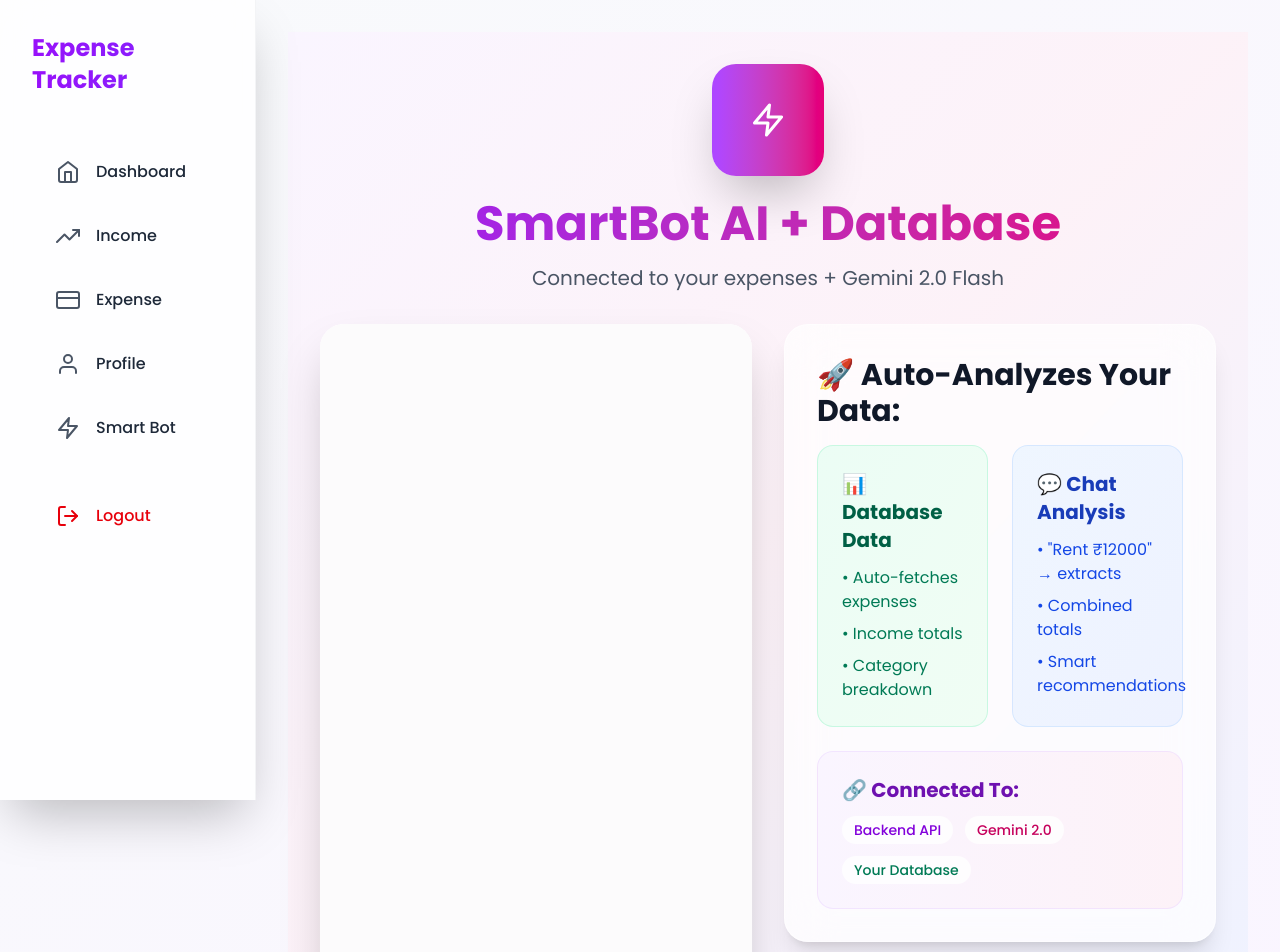
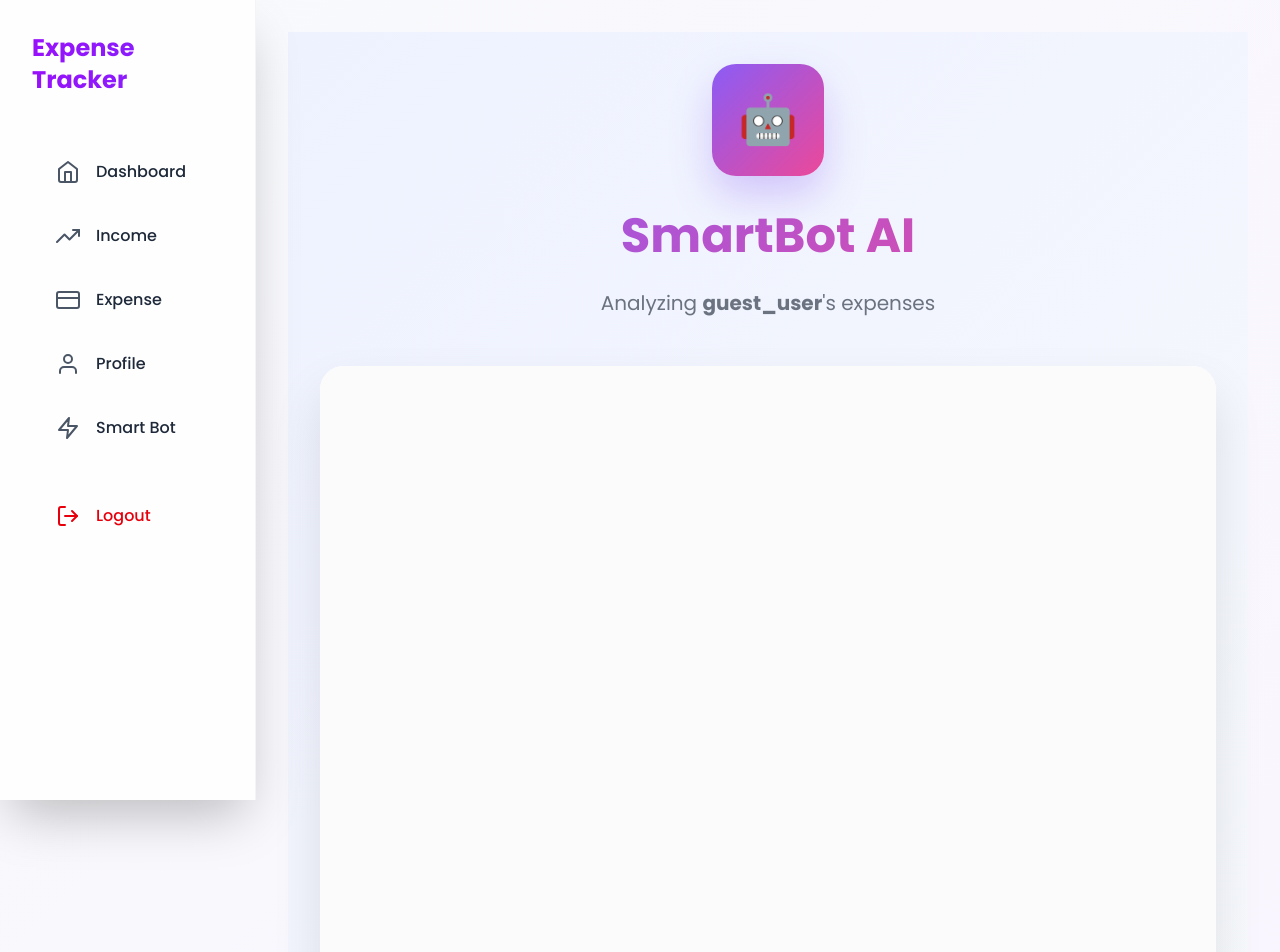
Before and after one commit to M-VISHAL-KAMATH24/Expense_Tracker, a React (Vite) app in the folder frontend/expense-tracker/: page /dashboard/smart-bot in a window 1280 px wide. Shown: the top 952 px of the page. Built offline with nearby package versions, Linux system fonts and the light colour scheme.

Commit message:
smart agent

```diff
--- a/frontend/expense-tracker/src/App.jsx
+++ b/frontend/expense-tracker/src/App.jsx
@@ -1,14 +1,15 @@
-import React from 'react'
+import React from 'react';
 import { BrowserRouter as Router, Routes, Route, Navigate } from "react-router-dom";
+import { AuthProvider } from './context/AuthContext.jsx';  // ✅ .jsx
 import AuthLayout from './components/layouts/AuthLayout';
 import Login from './pages/Auth/Login';
 import SignUp from './pages/Auth/SignUp';
-import DashboardLayout from './pages/Dashboard/DashboardLayout';  // ✅ New Layout
-import Overview from './pages/Dashboard/Overview';               // ✅ Overview
-import Income from './pages/Dashboard/Income';                   // ✅ Income
-import Expense from './pages/Dashboard/Expense';                 // ✅ Expense
-import Profile from './pages/Dashboard/Profile';                 // ✅ Profile
-import SmartBot from './pages/Dashboard/SmartBot';              // ✅ SmartBot
+import DashboardLayout from './pages/Dashboard/DashboardLayout';
+import Overview from './pages/Dashboard/Overview';
+import Income from './pages/Dashboard/Income';
+import Expense from './pages/Dashboard/Expense';
+import Profile from './pages/Dashboard/Profile';
+import SmartBot from './pages/Dashboard/SmartBot';
 
 const Root = () => {
   const isAuthenticated = !!localStorage.getItem("token");
@@ -17,11 +18,12 @@ const Root = () => {
 
 const App = () => {
   return (
+    <AuthProvider>
       <Router>
         <Routes>
           <Route path="/" element={<Root />} />
           <Route path="/login" element={<AuthLayout><Login /></AuthLayout>} />
-        <Route path="/signup" element={<AuthLayout><SignUp /></AuthLayout>} />
+          <Route path="/signup" element={<AuthLayout><SignUp /></AuthLayout>} />  {/* ✅ FIXED! */}
           <Route path="/dashboard" element={<DashboardLayout />}>
             <Route index element={<Navigate to="overview" replace />} />
             <Route path="overview" element={<Overview />} />
@@ -32,6 +34,7 @@ const App = () => {
           </Route>
         </Routes>
       </Router>
+    </AuthProvider>
   );
 };
 
--- /dev/null
+++ b/frontend/expense-tracker/src/context/AuthContext.jsx
@@ -0,0 +1,40 @@
+import React, { createContext, useContext, useState, useEffect } from 'react';
+
+const AuthContext = createContext();
+
+export const useAuth = () => {
+  const context = useContext(AuthContext);
+  if (!context) throw new Error('useAuth must be used within AuthProvider');
+  return context;
+};
+
+export const AuthProvider = ({ children }) => {
+  const [user, setUser] = useState(null);
+  const [loading, setLoading] = useState(true);
+
+  useEffect(() => {
+    const userData = localStorage.getItem('user');
+    const token = localStorage.getItem('token');
+    if (userData && token) {
+      setUser(JSON.parse(userData));
+    }
+    setLoading(false);
+  }, []);
+
+  const login = (userData) => {
+    localStorage.setItem('user', JSON.stringify(userData));
+    setUser(userData);
+  };
+
+  const logout = () => {
+    localStorage.removeItem('user');
+    localStorage.removeItem('token');
+    setUser(null);
+  };
+
+  return (
+    <AuthContext.Provider value={{ user, login, logout, loading }}>
+      {children}
+    </AuthContext.Provider>
+  );
+};
--- a/frontend/expense-tracker/src/pages/Dashboard/DashboardLayout.jsx
+++ b/frontend/expense-tracker/src/pages/Dashboard/DashboardLayout.jsx
@@ -1,6 +1,7 @@
 import React from 'react';
 import { Outlet, useNavigate } from 'react-router-dom';
 import { FiHome, FiTrendingUp, FiCreditCard, FiUser, FiZap, FiLogOut } from 'react-icons/fi';
+import { useAuth } from '../../context/AuthContext';  // ✅ ../../../context/
 
 const DashboardLayout = () => {
   const navigate = useNavigate();
--- a/frontend/expense-tracker/src/pages/Dashboard/SmartBot.jsx
+++ b/frontend/expense-tracker/src/pages/Dashboard/SmartBot.jsx
@@ -1,65 +1,68 @@
-import React from 'react';
-import { FiZap } from 'react-icons/fi';
+import React, { useState, useEffect } from 'react';
+import { useAuth } from '../../context/AuthContext.jsx';
 
-const SmartBot = () => (
-  <div className='min-h-screen bg-gradient-to-br from-purple-50 via-pink-50 to-indigo-50 p-8'>
-    <div className='max-w-6xl mx-auto space-y-8'>
-      {/* Header */}
-      <div className='text-center'>
-        <div className='w-28 h-28 bg-gradient-to-r from-purple-500 to-pink-600 rounded-3xl flex items-center justify-center mx-auto mb-6 shadow-2xl'>
-          <FiZap className='text-4xl text-white' />
+const SmartBot = () => {
+  const { user, loading } = useAuth();
+  const [userId, setUserId] = useState('guest_user');
+
+  useEffect(() => {
+    if (!loading && user) {
+      const id = user?.id || user?.username || user?.email?.split('@')[0] || 'guest_user';
+      setUserId(id);
+      console.log('✅ User ID:', id);  // DEBUG
+    }
+  }, [user, loading]);
+
+  if (loading) {
+    return (
+      <div style={{minHeight: '100vh', background: 'linear-gradient(135deg, #eef2ff 0%, #f8fafc 100%)', display: 'flex', alignItems: 'center', justifyContent: 'center'}}>
+        <div className='text-center p-8 max-w-md mx-auto'>
+          <div style={{width: 60, height: 60, border: '4px solid #e0e7ff', borderTop: '4px solid #6366f1', borderRadius: '50%', animation: 'spin 1s linear infinite', margin: '0 auto 20px'}}></div>
+          <h2 className='text-2xl font-bold text-gray-800 mb-2'>Loading SmartBot...</h2>
+          <p className='text-gray-600'>Analyzing your financial data</p>
         </div>
-        <h1 className='text-5xl font-bold bg-gradient-to-r from-purple-600 to-pink-600 bg-clip-text text-transparent mb-4'>
-          SmartBot AI + Database
-        </h1>
-        <p className='text-xl text-gray-600 max-w-2xl mx-auto'>
-          Connected to your expenses + Gemini 2.0 Flash
-        </p>
       </div>
+    );
+  }
 
-      {/* SmartBot Chat IFRAME */}
-      <div className='grid lg:grid-cols-2 gap-8 items-start'>
-        <iframe
-          src="http://localhost:8001"
-          className='w-full h-[700px] rounded-3xl shadow-2xl border-0 bg-white/90 backdrop-blur-xl lg:col-span-1'
-          title="SmartBot AI Chat - Connected to Database"
-        />
+  return (
+    <div style={{minHeight: '100vh', background: 'linear-gradient(135deg, #eef2ff 0%, #f8fafc 100%)', padding: 32}}>
+      <div style={{maxWidth: 1200, margin: '0 auto'}}>
+        {/* Header */}
+        <div style={{textAlign: 'center', marginBottom: 48}}>
+          <div style={{width: 112, height: 112, background: 'linear-gradient(135deg, #8b5cf6, #ec4899)', borderRadius: 24, display: 'flex', alignItems: 'center', justifyContent: 'center', margin: '0 auto 24px', boxShadow: '0 20px 40px rgba(139,92,246,0.3)'}}>
+            <span style={{fontSize: 48, color: 'white'}}>🤖</span>
+          </div>
+          <h1 style={{fontSize: 48, fontWeight: 'bold', background: 'linear-gradient(135deg, #8b5cf6, #ec4899)', WebkitBackgroundClip: 'text', WebkitTextFillColor: 'transparent', marginBottom: 16}}>
+            SmartBot AI
+          </h1>
+          <p style={{fontSize: 20, color: '#6b7280', marginBottom: 8}}>
+            Analyzing <strong>{userId}</strong>'s expenses
+          </p>
+        </div>
 
-        <div className='space-y-6 lg:order-1 bg-white/70 backdrop-blur-xl rounded-3xl p-8 shadow-xl border border-white/50'>
-          <h3 className='text-3xl font-bold text-gray-900 mb-4'>🚀 Auto-Analyzes Your Data:</h3>
+        {/* IFRAME */}
+        <div style={{display: 'grid', gridTemplateColumns: '1fr', gap: 32}}>
+          <iframe
+            src={`http://localhost:8001/?userId=${encodeURIComponent(userId)}`}
+            style={{width: '100%', height: 700, borderRadius: 24, border: 'none', boxShadow: '0 25px 50px rgba(0,0,0,0.1)', background: 'white'}}
+            title={`SmartBot for ${userId}`}
+            onLoad={() => console.log('✅ SmartBot iframe loaded')}
+            onError={(e) => console.error('❌ SmartBot iframe error:', e)}
+          />
 
-          <div className='grid md:grid-cols-2 gap-6'>
-            <div className='p-6 bg-gradient-to-br from-emerald-50 to-green-50 rounded-2xl border border-emerald-200/50'>
-              <h4 className='text-xl font-bold text-emerald-800 mb-3'>📊 Database Data</h4>
-              <ul className='space-y-2 text-emerald-700'>
-                <li>• Auto-fetches expenses</li>
-                <li>• Income totals</li>
-                <li>• Category breakdown</li>
-              </ul>
-            </div>
-
-            <div className='p-6 bg-gradient-to-br from-blue-50 to-indigo-50 rounded-2xl border border-blue-200/50'>
-              <h4 className='text-xl font-bold text-blue-800 mb-3'>💬 Chat Analysis</h4>
-              <ul className='space-y-2 text-blue-700'>
-                <li>• "Rent ₹12000" → extracts</li>
-                <li>• Combined totals</li>
-                <li>• Smart recommendations</li>
-              </ul>
-            </div>
-          </div>
-
-          <div className='p-6 bg-gradient-to-r from-purple-50 to-pink-50 rounded-2xl border border-purple-200/50'>
-            <h4 className='text-xl font-bold text-purple-800 mb-3'>🔗 Connected To:</h4>
-            <div className='flex flex-wrap gap-3 text-sm'>
-              <span className='px-3 py-1 bg-white/80 rounded-full text-purple-700 font-medium'>Backend API</span>
-              <span className='px-3 py-1 bg-white/80 rounded-full text-pink-700 font-medium'>Gemini 2.0</span>
-              <span className='px-3 py-1 bg-white/80 rounded-full text-emerald-700 font-medium'>Your Database</span>
-            </div>
+          {/* Status */}
+          <div style={{background: 'rgba(255,255,255,0.7)', backdropFilter: 'blur(20px)', padding: 32, borderRadius: 24, border: '1px solid rgba(255,255,255,0.5)', textAlign: 'center'}}>
+            <h3 style={{fontSize: 24, fontWeight: 'bold', color: '#1f2937', marginBottom: 16}}>🔗 Status</h3>
+            <p>User: <strong>{userId}</strong></p>
+            <p>Backend: <span style={{color: '#10b981'}}>localhost:5000</span></p>
+            <p>SmartBot: <span style={{color: '#3b82f6'}}>localhost:8001</span></p>
+            <a href={`http://localhost:8001/?userId=${userId}`} target="_blank" style={{color: '#8b5cf6', textDecoration: 'none'}}>🔗 Open Direct</a>
           </div>
         </div>
       </div>
     </div>
-  </div>
-);
+  );
+};
 
 export default SmartBot;
```
Also changed, not shown: 2 other files (tests, documents, lock files or other folders). Lines whose indentation alone changed are shown as unchanged.
